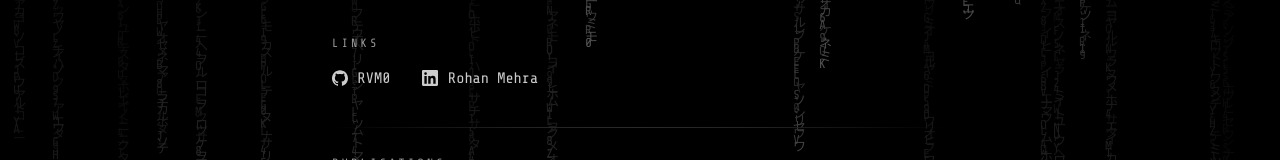
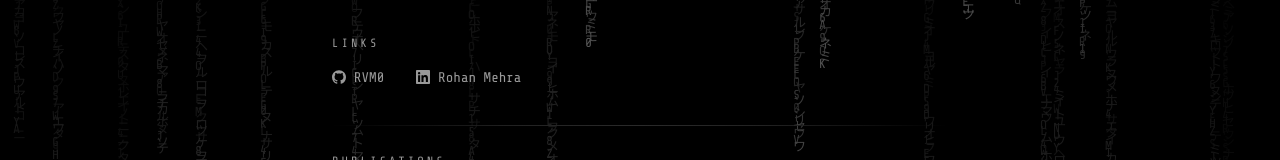
Before and after one commit to RVM0/rohanvmehra.com, a plain HTML site: page index.html in a window 1280 px wide. Shown: the part 502-662 px from the top of the page. Drawn offline with nearby package versions, Linux system fonts and the light colour scheme.

Commit message:
Revert links prominence change

```diff
--- a/index.html
+++ b/index.html
@@ -218,12 +218,12 @@
         /* ── GitHub link ── */
         .gh-link {
             font-family: 'Share Tech Mono', monospace;
-            font-size: 0.95rem;
-            color: #ccc;
+            font-size: 0.875rem;
+            color: #999;
             text-decoration: none;
             display: inline-flex;
             align-items: center;
-            gap: 0.6rem;
+            gap: 0.5rem;
             transition: color 0.2s;
             position: relative;
             width: fit-content;
@@ -306,7 +306,7 @@
             <div style="display:flex;flex-direction:row;gap:2rem;flex-wrap:wrap;">
             <a href="https://github.com/RVM0" target="_blank" rel="noopener noreferrer" class="gh-link">
                 <!-- GitHub icon -->
-                <svg width="16" height="16" fill="currentColor" viewBox="0 0 24 24">
+                <svg width="14" height="14" fill="currentColor" viewBox="0 0 24 24">
                     <path d="M12 .297c-6.63 0-12 5.373-12 12 0 5.303
                         3.438 9.8 8.205 11.385.6.113.82-.258.82-.577
                         0-.285-.01-1.04-.015-2.04-3.338.724-4.042-1.61-4.042-1.61
@@ -325,7 +325,7 @@
                 RVM0
             </a>
             <a href="https://www.linkedin.com/in/rohan-mehra-68a459361/" target="_blank" rel="noopener noreferrer" class="gh-link">
-                <svg width="16" height="16" fill="currentColor" viewBox="0 0 24 24">
+                <svg width="14" height="14" fill="currentColor" viewBox="0 0 24 24">
                     <path d="M20.447 20.452h-3.554v-5.569c0-1.328-.027-3.037-1.852-3.037-1.853 0-2.136 1.445-2.136 2.939v5.667H9.351V9h3.414v1.561h.046c.477-.9 1.637-1.85 3.37-1.85 3.601 0 4.267 2.37 4.267 5.455v6.286zM5.337 7.433a2.062 2.062 0 01-2.063-2.065 2.064 2.064 0 112.063 2.065zm1.782 13.019H3.555V9h3.564v11.452zM22.225 0H1.771C.792 0 0 .774 0 1.729v20.542C0 23.227.792 24 1.771 24h20.451C23.2 24 24 23.227 24 22.271V1.729C24 .774 23.2 0 22.222 0h.003z"/>
                 </svg>
                 Rohan Mehra
```
